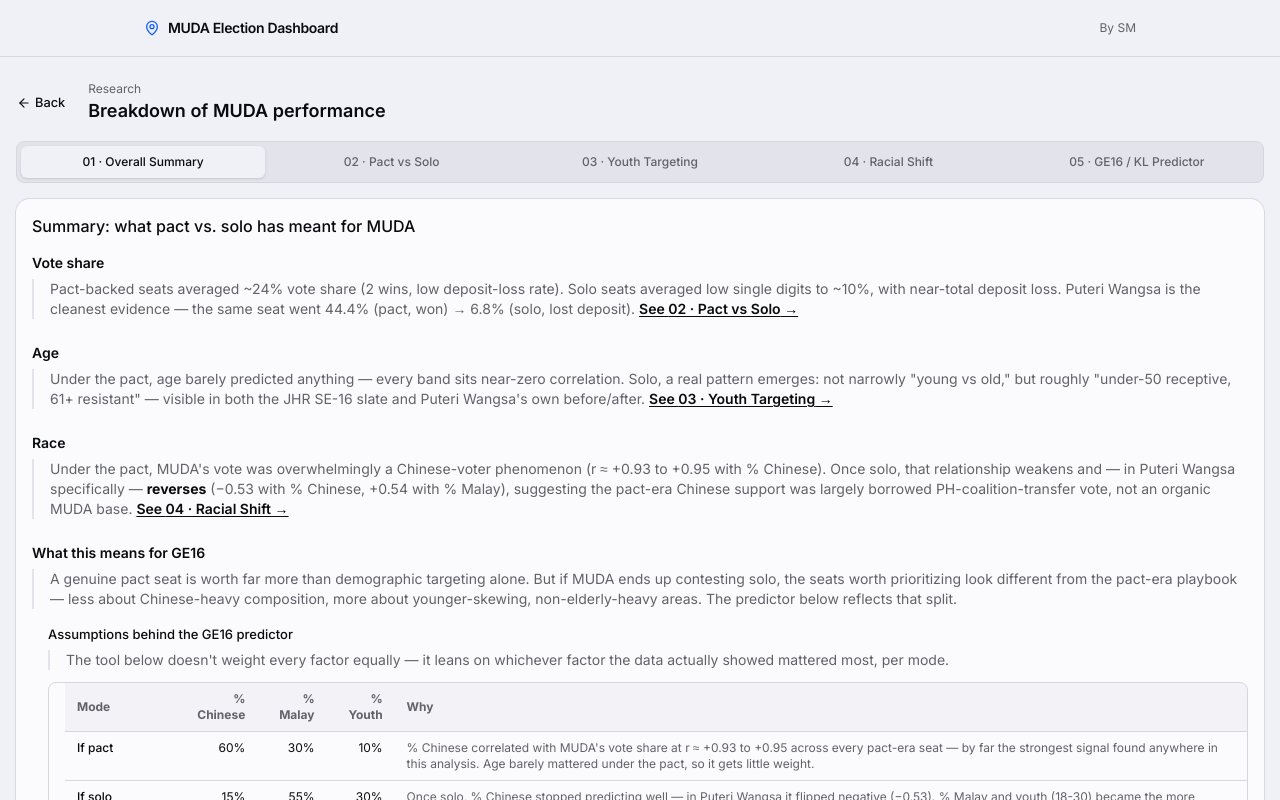
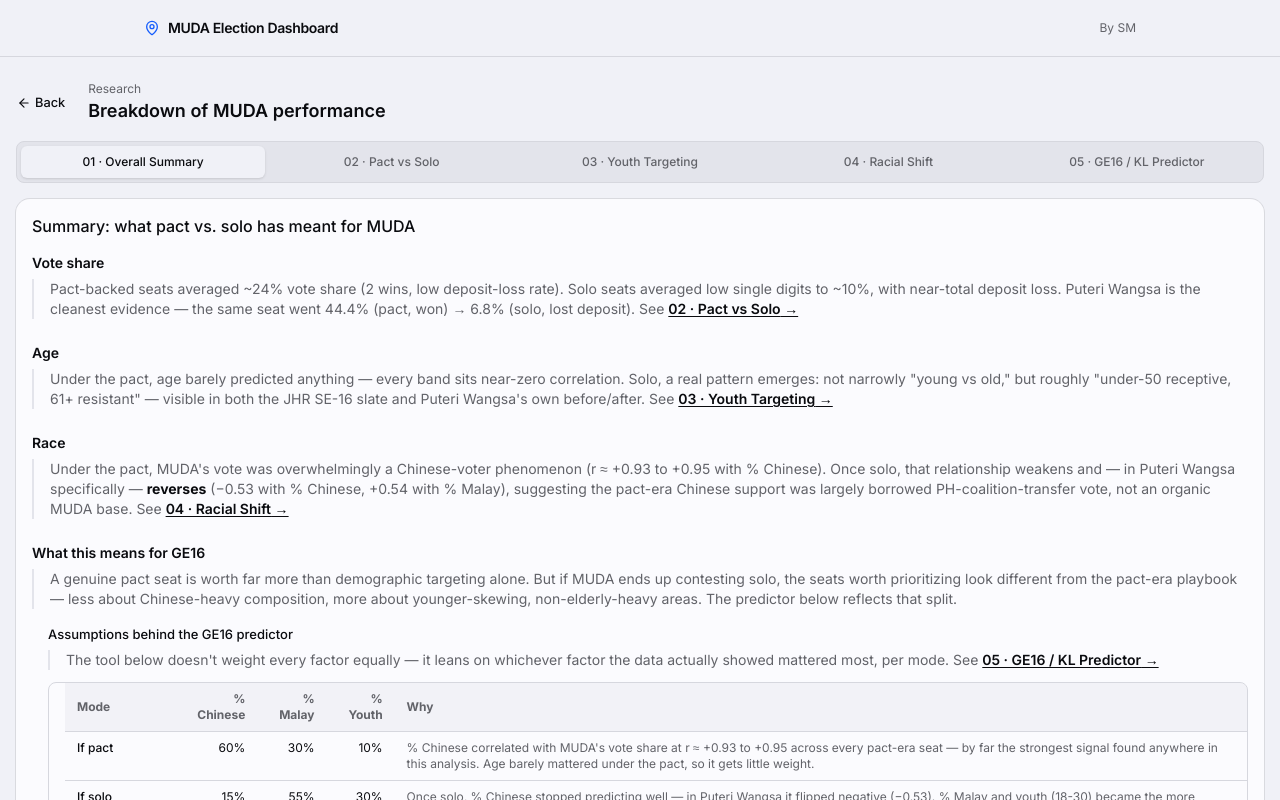
Before and after one commit to shaffanmohd/prn-dashboard, a Next.js app: page /research in a window 1280 px wide. Shown: the top 800 px of the page. Built offline with nearby package versions, Linux system fonts and the light colour scheme.

Commit message:
update summary

```diff
--- a/src/app/research/components/OveralSummary.tsx
+++ b/src/app/research/components/OveralSummary.tsx
@@ -32,13 +32,14 @@
             Pact-backed seats averaged ~24% vote share (2 wins, low deposit-loss
             rate). Solo seats averaged low single digits to ~10%, with
             near-total deposit loss. Puteri Wangsa is the cleanest evidence —
-            the same seat went 44.4% (pact, won) → 6.8% (solo, lost deposit).{" "}
+            the same seat went 44.4% (pact, won) → 6.8% (solo, lost deposit).
+            See{" "}
             <button
               type="button"
               onClick={() => onNavigate("o2")}
               className="text-foreground font-semibold underline underline-offset-2 hover:opacity-70"
             >
-              See {getTabLabel("o2")} →
+              {getTabLabel("o2")} →
             </button>
           </p>
         </section>
@@ -50,13 +51,13 @@
             near-zero correlation. Solo, a real pattern emerges: not narrowly
             &quot;young vs old,&quot; but roughly &quot;under-50 receptive, 61+
             resistant&quot; — visible in both the JHR SE-16 slate and Puteri
-            Wangsa&apos;s own before/after.{" "}
+            Wangsa&apos;s own before/after. See{" "}
             <button
               type="button"
               onClick={() => onNavigate("o3")}
               className="text-foreground font-semibold underline underline-offset-2 hover:opacity-70"
             >
-              See {getTabLabel("o3")} →
+              {getTabLabel("o3")} →
             </button>
           </p>
         </section>
@@ -70,13 +71,13 @@
             <strong className="text-foreground">reverses</strong> (−0.53 with %
             Chinese, +0.54 with % Malay), suggesting the pact-era Chinese
             support was largely borrowed PH-coalition-transfer vote, not an
-            organic MUDA base.{" "}
+            organic MUDA base. See{" "}
             <button
               type="button"
               onClick={() => onNavigate("o4")}
               className="text-foreground font-semibold underline underline-offset-2 hover:opacity-70"
             >
-              See {getTabLabel("o4")} →
+              {getTabLabel("o4")} →
             </button>
           </p>
         </section>
@@ -101,8 +102,16 @@
             <p className="text-muted-foreground pl-4 border-l-2 border-muted mb-3">
               The tool below doesn&apos;t weight every factor equally — it leans
               on whichever factor the data actually showed mattered most, per
-              mode.
+              mode. See{" "}
+              <button
+                type="button"
+                onClick={() => onNavigate("o5")}
+                className="text-foreground font-semibold underline underline-offset-2 hover:opacity-70"
+              >
+                {getTabLabel("o5")} →
+              </button>
             </p>
+
             <div className="pl-4 overflow-x-auto rounded-md border">
               <table className="w-full text-xs">
                 <thead>
```
